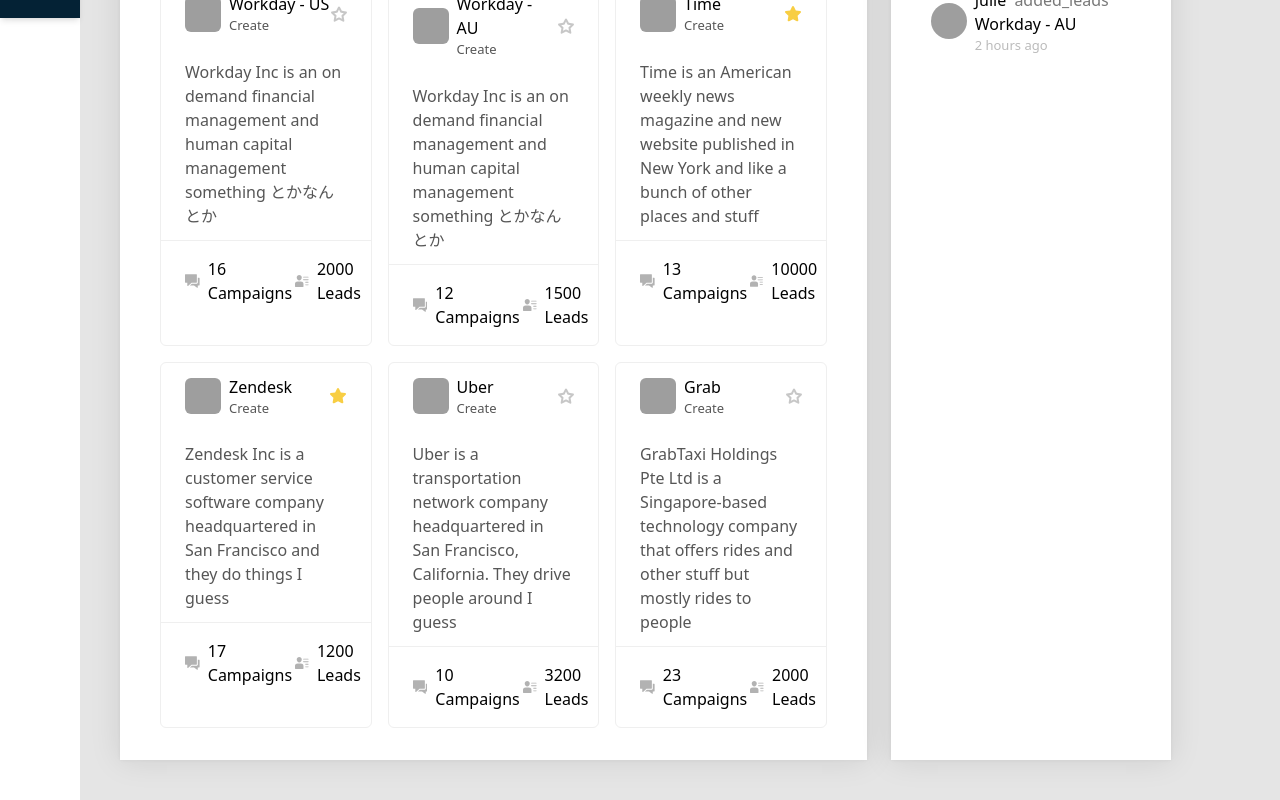
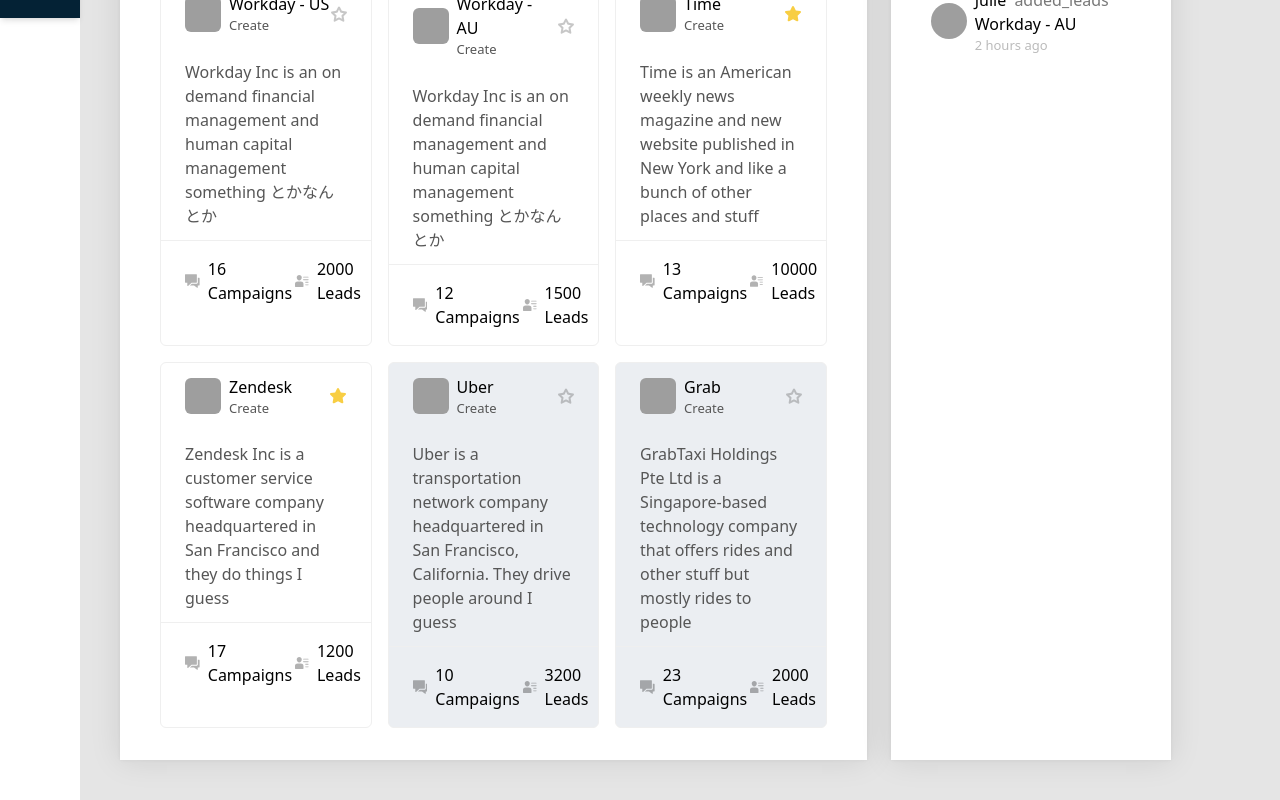
Before and after one commit to soykot2910/assessment, a React (Create React App) app: page / in a window 1280 px wide. Shown: the part 782-1582 px from the top of the page. Built offline with nearby package versions, Linux system fonts and the light colour scheme; grey boxes are pictures that could not be loaded.

Commit message:
readme update

```diff
--- a/src/components/Card.jsx
+++ b/src/components/Card.jsx
@@ -1,22 +1,26 @@
 import React from "react";
 import { StarActive, StarDefault } from "./Icons";
 
-const Card = ({ item }) => {
+const Card = ({ team }) => {
   return (
-    <div className="border-[1px] border-[#EFEFEF] rounded-md">
+    <div
+      className={`${
+        team.is_archived && "bg-[#EBEEF2]"
+      } border-[1px] border-[#EFEFEF] rounded-md`}
+    >
       <div className="flex px-6 py-3 justify-between items-center">
         <div className="flex items-center">
-          <img src={item.image} className="h-9 w-9 rounded-md mr-2" />
+          <img src={team.image} className="h-9 w-9 rounded-md mr-2" />
           <div>
-            <h3 className="text-base font-medium text-[#44444]">{item.name}</h3>
+            <h3 className="text-base font-medium text-[#44444]">{team.name}</h3>
             <p className="text-[13px] text-[#565656]">
-              Create{item.created_at}
+              Create{team.created_at}
             </p>
           </div>
         </div>
-        {item.is_favorited ? <StarActive /> : <StarDefault />}
+        {team.is_favorited ? <StarActive /> : <StarDefault />}
       </div>
-      <p className="text-base text-[#565656] px-6 py-3">{item.description}</p>
+      <p className="text-base text-[#565656] px-6 py-3">{team.description}</p>
       <div className="flex justify-between px-6 py-4 border-t-[1px] border-[#EFEFEF]">
         <div className="flex items-center">
           <svg
@@ -35,7 +39,7 @@
               fill="#000000"
             />
           </svg>
-          <h3 className="ml-2">{item.campaigns_count} Campaigns</h3>
+          <h3 className="ml-2">{team.campaigns_count} Campaigns</h3>
         </div>
         <div className="flex items-center">
           <svg
@@ -54,7 +58,7 @@
               fill="#000000"
             />
           </svg>
-          <h3 className="ml-2">{item.leads_count} Leads</h3>
+          <h3 className="ml-2">{team.leads_count} Leads</h3>
         </div>
       </div>
     </div>
--- a/src/components/Sidenav.jsx
+++ b/src/components/Sidenav.jsx
@@ -32,7 +32,7 @@
         </li>
       </ul>
 
-      <div className="sidebarItem">
+      <div className="flex items-center justify-center py-8 cursor-pointer ">
         <Help />
       </div>
     </div>
--- a/src/components/TeamCard.jsx
+++ b/src/components/TeamCard.jsx
@@ -24,7 +24,7 @@
       </div>
       <div className="py-8 px-10 grid lg:grid-cols-3 gap-4">
         {data.length > 0 ? (
-          data.map((item) => <Card key={item.id} item={item} />)
+          data.map((team) => <Card key={team.id} team={team} />)
         ) : (
           <h3 className="text-3xl">No Teams Found</h3>
         )}
```
Also changed, not shown: 1 other file (tests, documents, lock files or other folders).
